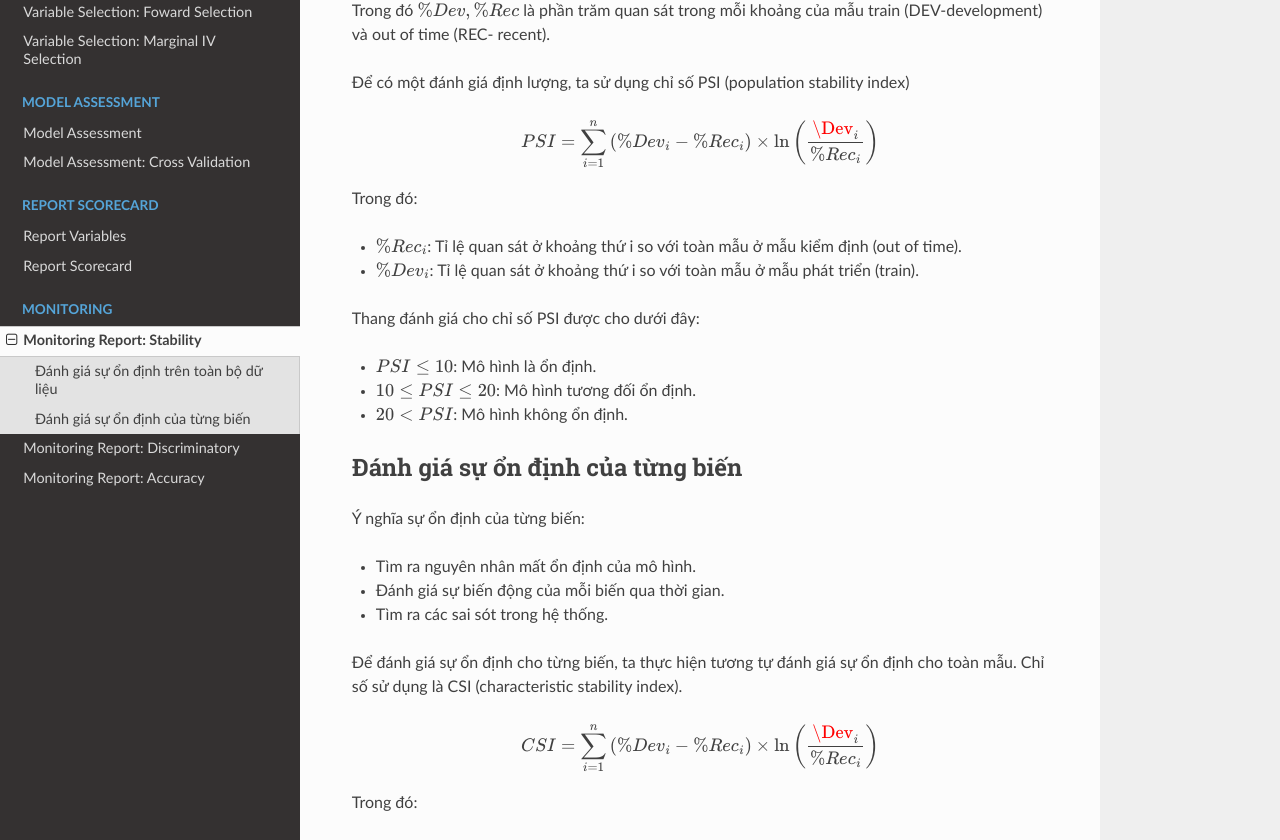
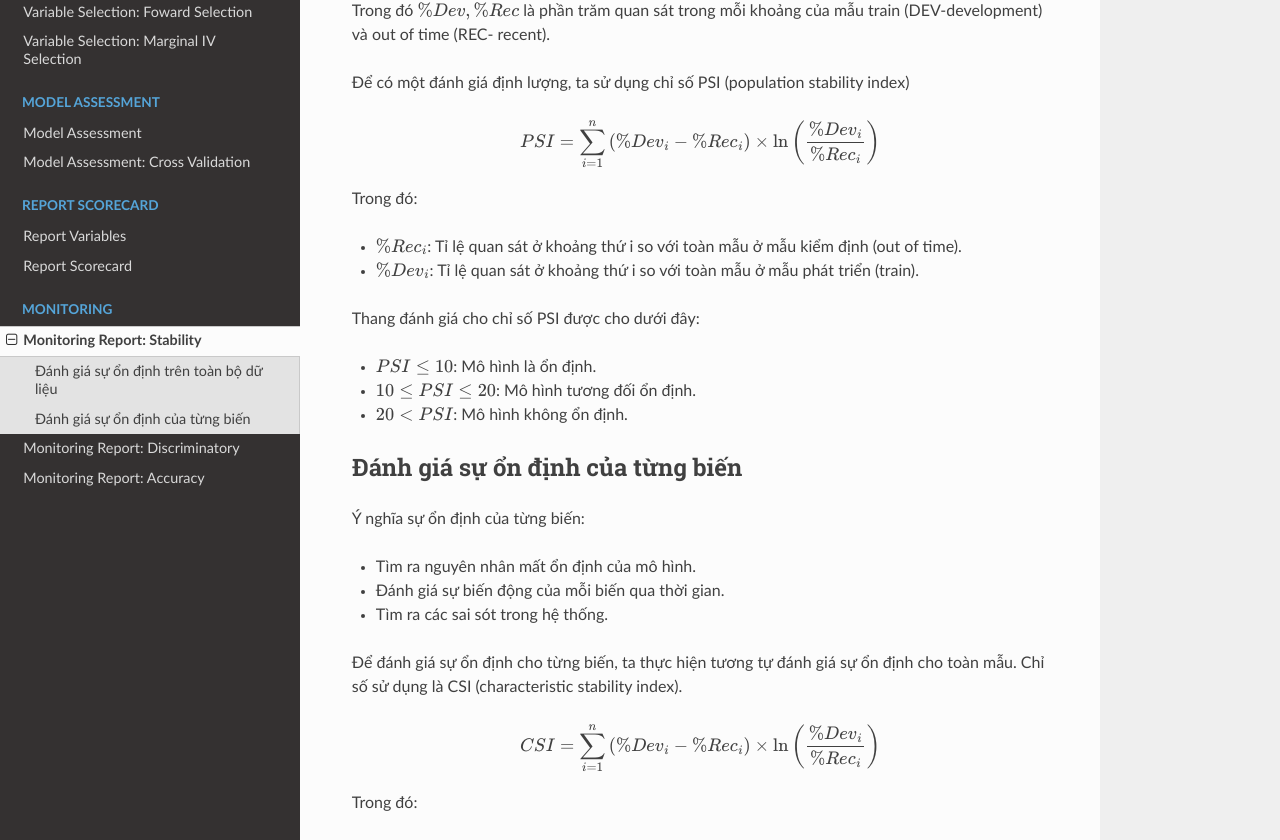
Before and after one commit to thanhtra254/SMCS, a Sphinx documentation site: the page built from docs/post/MoniStability.rst, in a window 1280 px wide and 1400 px high. Shown: the part 553-1393 px from the top of the window. Built offline with Sphinx 7.4.7 and the Read the Docs theme 2.0.0, drawn with Linux system fonts in a browser that asks for light colours; comment, search, counter and statistics services are not loaded.

```diff
--- a/docs/post/MoniStability.rst
+++ b/docs/post/MoniStability.rst
@@ -22,7 +22,7 @@ Trong đó :math:`\%Dev,\%Rec` là phần trăm quan sát trong mỗi khoảng c
 Để có một đánh giá định lượng, ta sử dụng chỉ số PSI (population stability index)
 
 .. math::
-  PSI=\sum_{i=1}^n\left(\%Dev_i-\%Rec_i\right)\times \ln\left(\frac{\Dev_i}{\%Rec_i}\right)
+  PSI=\sum_{i=1}^n\left(\%Dev_i-\%Rec_i\right)\times \ln\left(\frac{\%Dev_i}{\%Rec_i}\right)
 
 Trong đó:
 
@@ -47,7 +47,7 @@ Thang đánh giá cho chỉ số PSI được cho dưới đây:
 Để đánh giá sự ổn định cho từng biến, ta thực hiện tương tự đánh giá sự ổn định cho toàn mẫu. Chỉ số sử dụng là CSI (characteristic stability index).
 
 .. math::
-  CSI=\sum_{i=1}^n\left(\%Dev_i-\%Rec_i\right)\times \ln\left(\frac{\Dev_i}{\%Rec_i}\right)
+  CSI=\sum_{i=1}^n\left(\%Dev_i-\%Rec_i\right)\times \ln\left(\frac{\%Dev_i}{\%Rec_i}\right)
 
 Trong đó:
 
```
